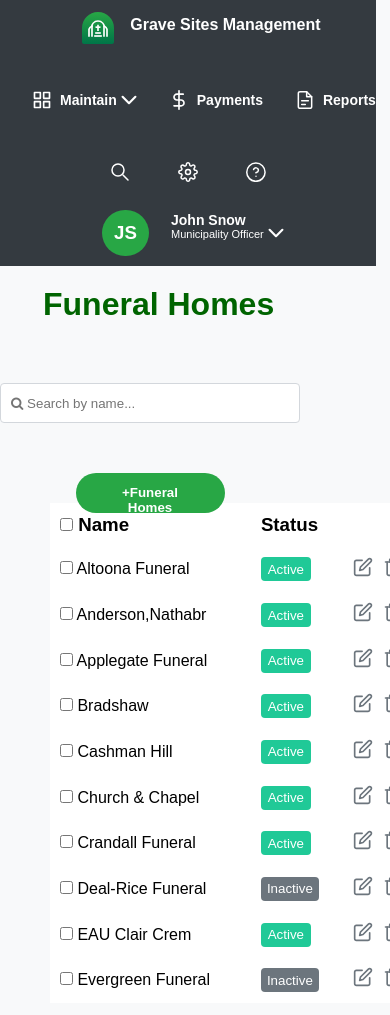
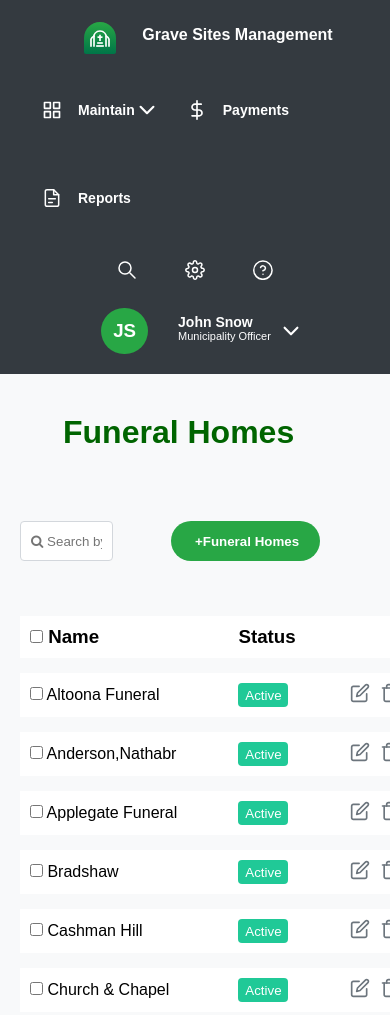
Before and after one commit to Vysakhdn/Funeral-Homes-3a, a plain HTML site: page index.html in a window 390 px wide. Shown: the top 1015 px of the page. Drawn offline with Linux system fonts and the light colour scheme.

Commit message:
responsive

```diff
--- a/Funeral Homes 3a.css
+++ b/Funeral Homes 3a.css
@@ -356,58 +356,136 @@ h4 {
 @media
 only screen and (max-width: 700px),
 (min-device-width: 450px) and (max-device-width: 1024px){
-  *{
-    width: fit-content;
+
+    body {
+      background: #F8F9FA;
+      margin: 0;
+      padding: 0;
+      font-family: 'Roboto', sans-serif;
     }
+
     header {
-    padding: 0;
-    background-color: #343A40;
-    color: white;
+      position: relative;
       display: flex;
       flex-direction: column;
       align-items: center;
+      background-color: #343A40;
+      color: white;
+      padding: 10px;
     }
-.header-main-img{
+
+    .logo {
+      height: 32px;
+      width: 32px;
+      margin-right: 10px;
+    }
+
+    .logo-name {
+      padding: 12px;
+      border-radius: 50px;
+      background-color: #28A745;
+      color: white;
+    }
+
+    .header-img {
       display: flex;
-    flex-direction: row;
       align-items: center;
-    justify-content: space-between;
+      gap: 8px;
     }
-.child1 {
-  width: 100%;
+
+    .main-sec {
+      display: flex;
+      align-items: center;
+      gap: 8px;
+    }
+
+    .header-for {
       display: flex;
       flex-direction: column;
-  /* justify-content: center; */
+    }
+
+    .search {
+      display: flex;
       align-items: center;
-  padding-top: 0px;
-  padding-bottom: 0px;
-  margin-top: -10px;
-  margin-bottom: -10px;
+      margin-left: auto;
+    }
+
+    img {
+      width: 20px;
+    }
+
+    table {
+      width: 100%;
+      border-collapse: separate;
+      border-spacing: 0 15px;
+      margin: 20px;
+    }
+
+    th {
+      text-align: center;
+      background: white;
+    }
+
+    td {
+      padding: 10px;
+      background: white;
     }
 
     #parent {
       display: flex;
-  flex-direction: column;
-  border-bottom: 50px;
+      flex-wrap: wrap;
       justify-content: space-between;
-  flex-wrap: wrap;
+      align-items: center;
+      padding: 20px;
     }
-  table {
-  border-collapse: collapse;
+
+    .grave {
+      font-size: 24px;
+      color: darkgreen;
+      font-family: Arial, sans-serif;
+      margin-bottom: 20px;
+    }
+
+    .child1 {
+      display: flex;
+      align-items: center;
+      gap: 8px;
+    }
+
+    #search {
+      box-sizing: border-box;
+      height: 40px;
+      background: #FFFFFF;
+      border: 1px solid #D3D7DC;
+      border-radius: 4px;
+      padding: 10px;
       width: 100%;
-    /* margin: 26px 50px 50px 0px; */
-    margin-bottom: 25px;
-    font-family: 'Roboto', sans-serif;
-    border-top: 50px;
+      max-width: 300px;
     }
-footer{
-  background-color: #6C757D;
+
+    .btn {
+      padding: 12px 24px;
+      gap: 4px;
+      background: #28A745;
+      color: #FFFFFF;
+      border-radius: 54px;
+      border: none;
+      white-space: nowrap;
+    }
+
+    footer {
+      background-color: #343A40;
+      color: white;
+      padding: 10px;
       display: flex;
-  flex-direction: column;
+      justify-content: space-between;
       align-items: center;
-  color: white;
-  height: auto;
-  flex-wrap: wrap;
-  width: auto;
     }
+
+    #ft-content {
+      display: flex;
+      gap: 10px;
     }
+
+
+  }
```
Also changed, not shown: index.html (+0 -2 lines). Lines whose indentation alone changed are shown as unchanged.
